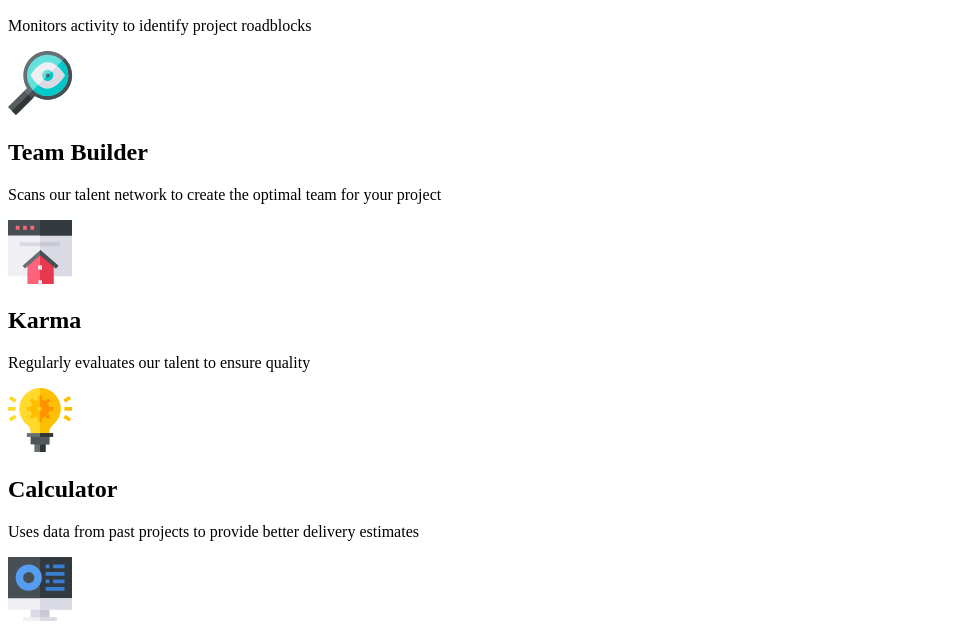
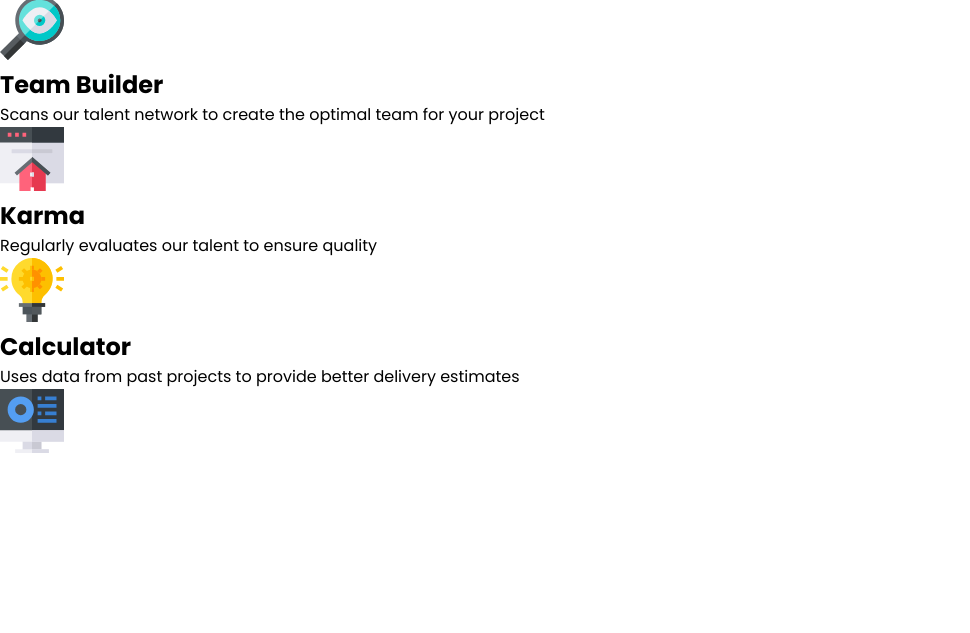
Before and after one commit to Pogo182028/four-card-feature-section, a plain HTML site: page index.html in a window 1280 px wide. Shown: the part 185-818 px from the top of the page, without its empty margins (0-970 px from the left). Drawn offline with Linux system fonts and the light colour scheme.

Commit message:
adding font and the global styles

```diff
--- a/index.html
+++ b/index.html
@@ -10,6 +10,15 @@
       sizes="32x32"
       href="./images/favicon-32x32.png"
     />
+
+    <link rel="preconnect" href="https://fonts.googleapis.com" />
+    <link rel="preconnect" href="https://fonts.gstatic.com" crossorigin />
+    <link
+      href="https://fonts.googleapis.com/css2?family=Poppins:ital,wght@0,100;0,200;0,300;0,400;0,500;0,600;0,700;0,800;0,900;1,100;1,200;1,300;1,400;1,500;1,600;1,700;1,800;1,900&display=swap"
+      rel="stylesheet"
+    />
+
+    <link rel="stylesheet" href="styles/styles.css" />
 
     <title>Frontend Mentor | Four card feature section</title>
   </head>
--- /dev/null
+++ b/styles/styles.css
@@ -0,0 +1,30 @@
+:root {
+  --font-poppins: "Poppins", sans-serif;
+  --font-size: 1.6rem;
+
+  --red: hsl(0, 78%, 62%);
+  --cyan: hsl(180, 62%, 55%);
+  --orange: hsl(34, 97%, 64%);
+  --blue: hsl(212, 86%, 64%);
+  --grey-500: hsl(234, 12%, 34%);
+  --grey-400: hsl(212, 6%, 44%);
+  --white: hsl(0, 0%, 100%);
+}
+
+html {
+  font-size: 62.5%; /* 1rem = 10px */
+  box-sizing: border-box;
+}
+
+*,
+*::before,
+*::after {
+  margin: 0;
+  padding: 0;
+  box-sizing: inherit;
+}
+
+body {
+  font-family: var(--font-poppins);
+  font-size: var(--font-size);
+}
```
